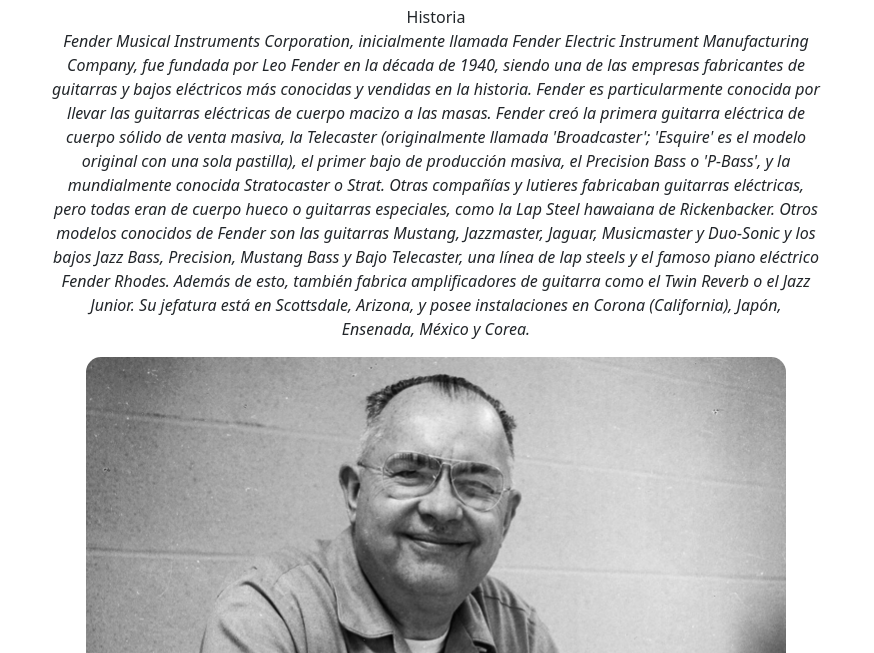
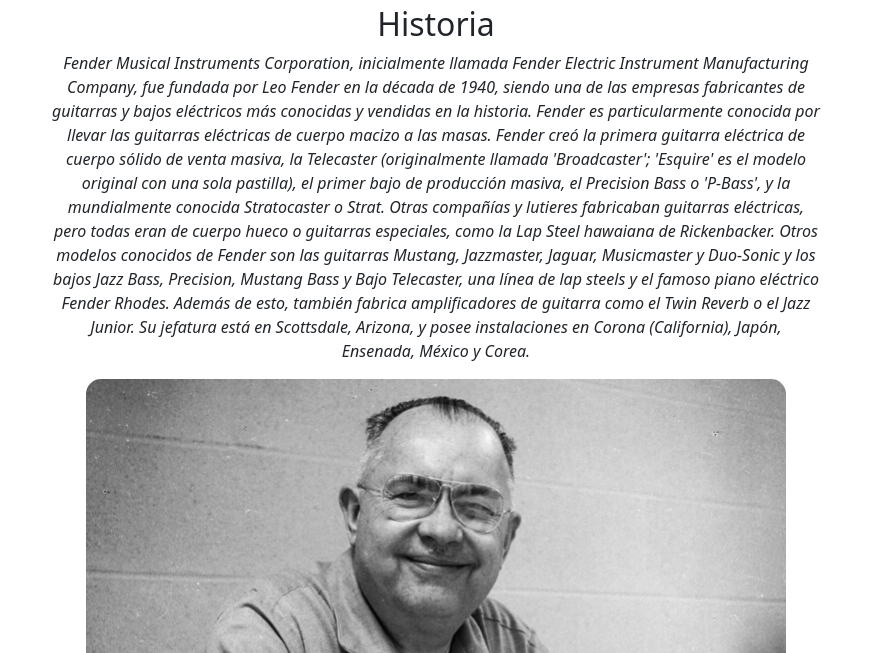
Before and after one commit to jmorresi/segunda-pre-entrega-Morresi, a plain HTML site: page index.html in a window 1280 px wide. Shown: the part 147-800 px from the top of the page, without its empty margins (204-1078 px from the left). Drawn offline with nearby package versions, Linux system fonts and the light colour scheme.

Commit message:
reentregando

```diff
--- a/index.html
+++ b/index.html
@@ -26,8 +26,8 @@
 <div class="articulos">    <!--id se cita con # en CSS-->
 <!-- LOS ID NO SE REPITEN-->
 <article>
-    <div class="historia>
-        "<h2> Historia </h2>
+    <div class="historia">
+        <h2> Historia </h2>
         <p class="centrado">Fender Musical Instruments Corporation, inicialmente llamada Fender Electric Instrument Manufacturing Company, fue fundada por Leo Fender en la década de 1940, siendo una de las empresas fabricantes de guitarras y bajos eléctricos más conocidas y vendidas en la historia.
         Fender es particularmente conocida por llevar las guitarras eléctricas de cuerpo macizo a las masas. Fender creó la primera guitarra eléctrica de cuerpo sólido de venta masiva, la Telecaster (originalmente llamada 'Broadcaster'; 'Esquire' es el modelo original con una sola pastilla), el primer bajo de producción masiva, el Precision Bass o 'P-Bass', y la mundialmente conocida Stratocaster o Strat.
         Otras compañías y lutieres fabricaban guitarras eléctricas, pero todas eran de cuerpo hueco o guitarras especiales, como la Lap Steel hawaiana de Rickenbacker.
```
Also changed, not shown: pages/guitarras.html (+1 -1 lines).
